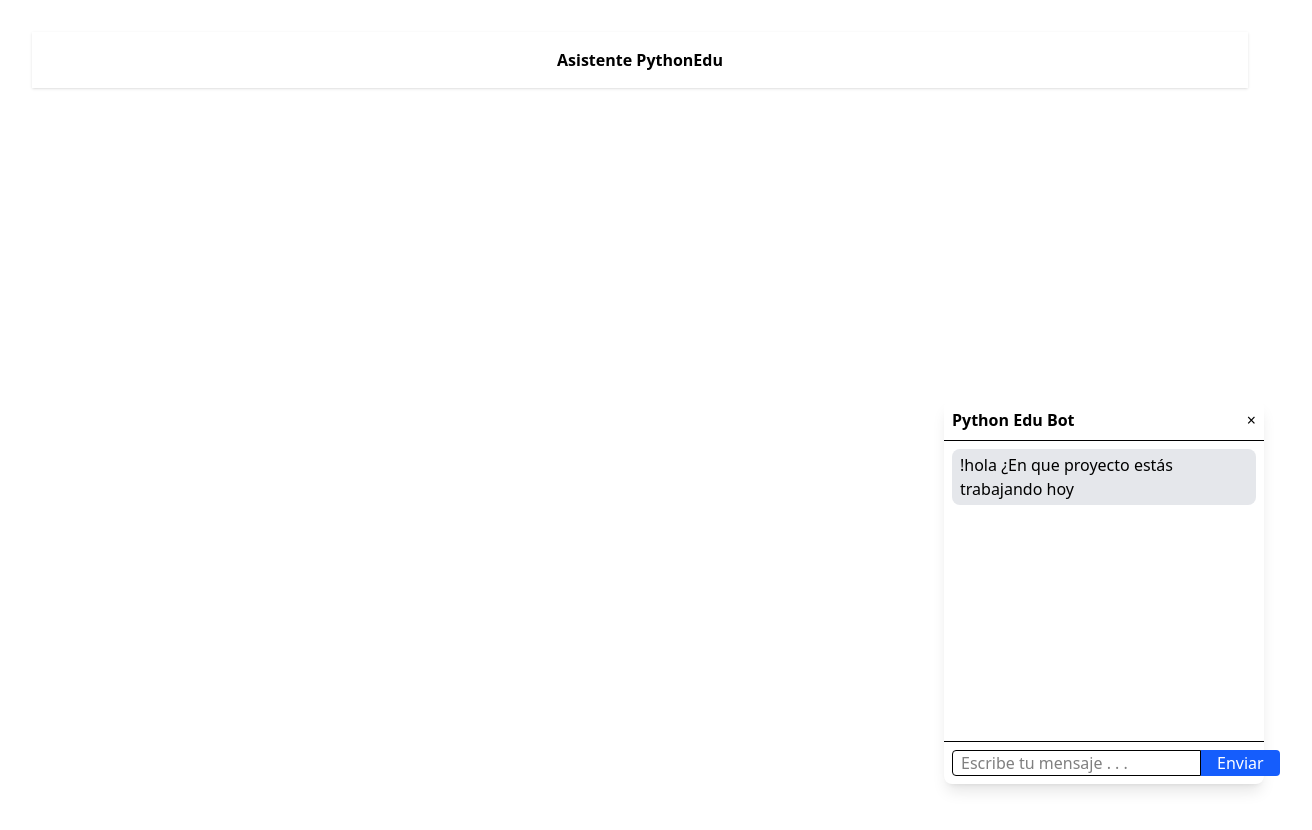
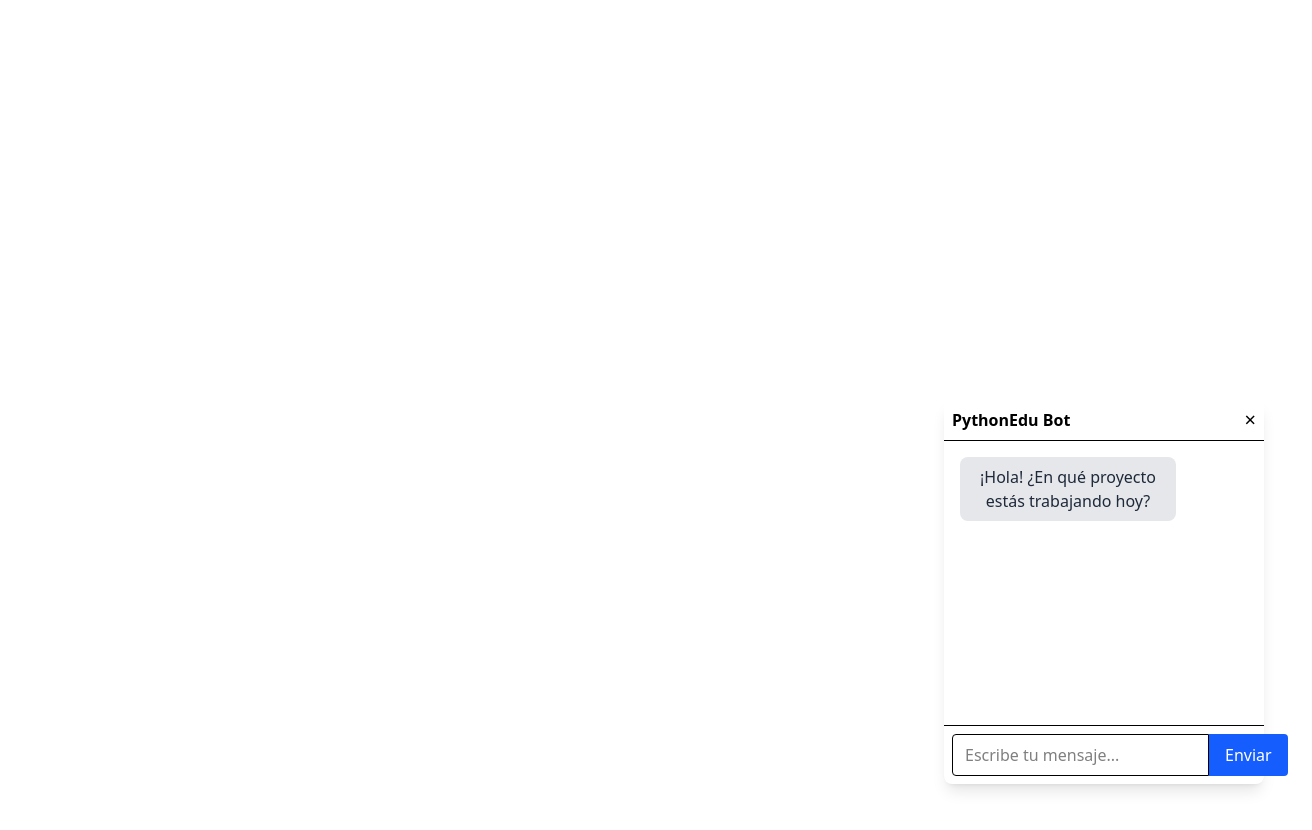
Before and after one commit to samusplay/PythonEdu-Frontend, a React (Vite) app: page /chat in a window 1280 px wide. Shown: the top 830 px of the page, 1312 px wide, since content can reach past the window. Built offline with nearby package versions, Linux system fonts and the light colour scheme.

Commit message:
✨ Setup landing page structure with Hero, InfoCards, and Footer components

```diff
--- a/package.json
+++ b/package.json
@@ -11,6 +11,7 @@
   },
   "dependencies": {
     "axios": "^1.10.0",
+    "prop-types": "^15.8.1",
     "react": "^19.1.0",
     "react-dom": "^19.1.0",
     "react-hook-form": "^7.58.1",
--- a/src/components/Chatbot.jsx
+++ b/src/components/Chatbot.jsx
@@ -1,44 +1,102 @@
-import { useState } from 'react';
+// src/components/Chatbot.jsx
+import PropTypes from 'prop-types';
+import { useEffect, useRef, useState } from 'react';
+import { useNavigate } from 'react-router-dom';
 
-export default function Chatbot({onClose}){
-    const[messages,setMessages]=useState([
-        {from:'bot',text:'!hola ¿En que proyecto estás  trabajando hoy'}
+export default function Chatbot({ embedded = false }) {
+  const [messages, setMessages] = useState([
+    { from: 'bot', text: '¡Hola! ¿En qué proyecto estás trabajando hoy?' }
   ]);
-    const [input,setInput]=useState('');
+  const [input, setInput] = useState('');
+  const containerRef = useRef(null);
+  const navigate = useNavigate();
 
-    const sendMessage=()=>{
-        if(!input) return;
-        setMessages(msgs=>[...msgs,{from:'user',text:input}]);
-        //Aqui llamaremos la api de Chatbot o refactorizar
+  // Scroll automático al final cuando llega un nuevo mensaje
+  useEffect(() => {
+    if (containerRef.current) {
+      containerRef.current.scrollTop = containerRef.current.scrollHeight;
+    }
+  }, [messages]);
+
+  const sendMessage = () => {
+    if (!input.trim()) return;
+
+    // 1) Agregar mensaje del usuario
+    setMessages(msgs => [...msgs, { from: 'user', text: input }]);
+    // 2) Aquí iría la llamada real a tu API y luego:
+    //    setMessages(msgs => [...msgs, { from: 'bot', text: respuesta }]);
+
     setInput('');
+
+    // Si estoy en modo embedded y quieres guiar al usuario:
+    // podrías redirigir a /registro tras cierta interacción:
+    // if (embedded && algunTrigger) navigate('/registro');
   };
 
-    return(
-        <div className="fixed bottom-4 right-4 w-80 h-96 bg-white shadow-lg rounded-lg flex flex-col">
+  // Clases dinámicas según modo
+  const containerClasses = embedded
+    ? 'max-w-2xl mx-auto my-12 h-[500px] bg-white shadow-lg rounded-lg flex flex-col'
+    : 'fixed bottom-4 right-4 w-80 h-96 bg-white shadow-lg rounded-lg flex flex-col';
+
+  return (
+    <div className={containerClasses}>
       <header className="p-2 border-b flex justify-between items-center">
-                <span className="font-bold">Python Edu Bot</span>
-                <button onClick={onClose}>&times;</button>
+        <span className="font-bold">PythonEdu Bot</span>
+        {/* Solo en modo flotante */}
+        {!embedded && (
+          <button
+            className="text-xl leading-none"
+            onClick={() => navigate(-1)} // O cerrar de otra forma
+          >
+            &times;
+          </button>
+        )}
       </header>
-            <div className="flex-grow p-2 overflow-y-auto">
-                {messages.map((m, i)=>(
-                    <div key={i} className={m.from=='bot' ? 'text-left':'text-right'}>
-                         <span className={`inline-block py-1 px-2 rounded-lg ${m.from === 'bot' ? 'bg-gray-200' : 'bg-blue-500 text-white'}`}>
+
+      <div
+        ref={containerRef}
+        className="flex-grow p-4 overflow-y-auto space-y-2"
+      >
+        {messages.map((m, i) => (
+          <div
+            key={i}
+            className={`flex ${
+              m.from === 'bot' ? 'justify-start' : 'justify-end'
+            }`}
+          >
+            <span
+              className={`inline-block px-4 py-2 rounded-lg max-w-[75%] break-words ${
+                m.from === 'bot'
+                  ? 'bg-gray-200 text-gray-800'
+                  : 'bg-blue-600 text-white'
+              }`}
+            >
               {m.text}
             </span>
           </div>
         ))}
       </div>
+
       <footer className="p-2 border-t flex">
         <input
-                className="flex-grow border rounded-l px-2"
+          type="text"
+          className="flex-grow border rounded-l px-3 py-2 focus:outline-none"
           value={input}
-                onChange={e=>setInput(e.target.value)}
-                placeholder='Escribe tu mensaje . . .'
+          onChange={e => setInput(e.target.value)}
+          onKeyDown={e => e.key === 'Enter' && sendMessage()}
+          placeholder="Escribe tu mensaje..."
         />
-                <button className="bg-blue-600 text-white px-4 rounded-r" onClick={sendMessage}>
+        <button
+          className="bg-blue-600 text-white px-4 rounded-r hover:bg-blue-700 transition"
+          onClick={sendMessage}
+        >
           Enviar
         </button>
       </footer>
     </div>
-    )
+  );
 }
+
+Chatbot.propTypes = {
+  embedded: PropTypes.bool
+};
--- a/src/pages/Chat.jsx
+++ b/src/pages/Chat.jsx
@@ -2,13 +2,10 @@ import Chatbot from "../components/Chatbot";
 
 export default function ChatPage(){
     return(
-        <div className="flex flex-col h-screen">
-            <header className="p-4 bg-white shadow">
-                <h1 className="text-2x1 font-bold">Asistente PythonEdu</h1>
-            </header>
-            <main className="flex-grow p-4 overflow-auto">
-                <Chatbot />
-            </main>
+        <div className="flex flex-col h-screen w-screen">
+            <Chatbot />
         </div>
+
+
     )
 }
--- a/src/pages/Home.jsx
+++ b/src/pages/Home.jsx
@@ -1,9 +1,12 @@
-
+import Chatbot from "../components/Chatbot";
+import HeroComponent from "../components/HeroComponent";
+import InfoCardsComponent from '../components/InfoCardsComponent';
 export default function Home(){
     return(
-        <section>
-            <h1>Bienvenido a PythonEdu</h1>
-            <p>Que historia te quieres contar ...</p>
-        </section>
+       <>
+       <HeroComponent />
+       <InfoCardsComponent />
+       <Chatbot  embedded={true}/>
+       </>
     );
 }
```
Also changed, not shown: 1 other file (tests, documents, lock files or other folders). Lines whose indentation alone changed are shown as unchanged.
